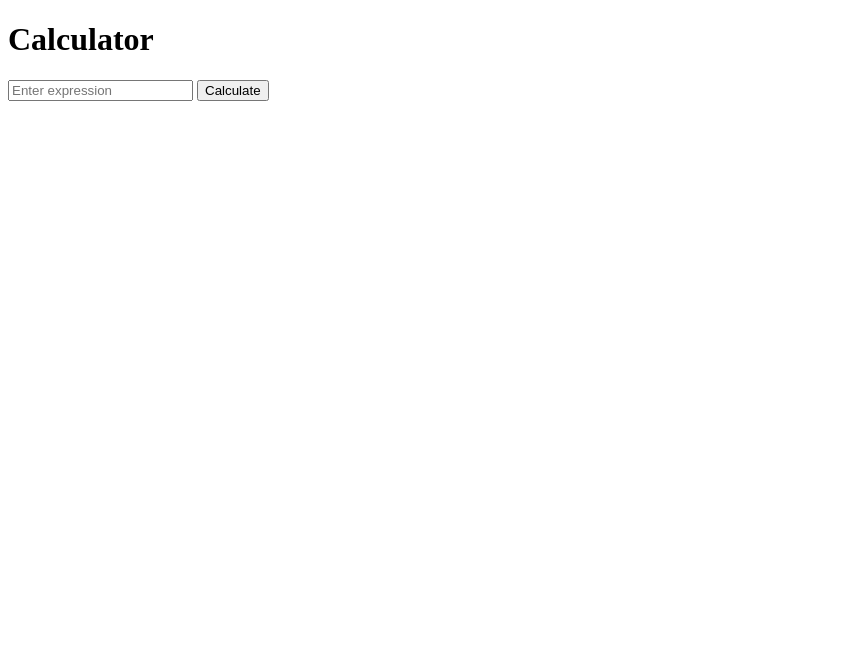
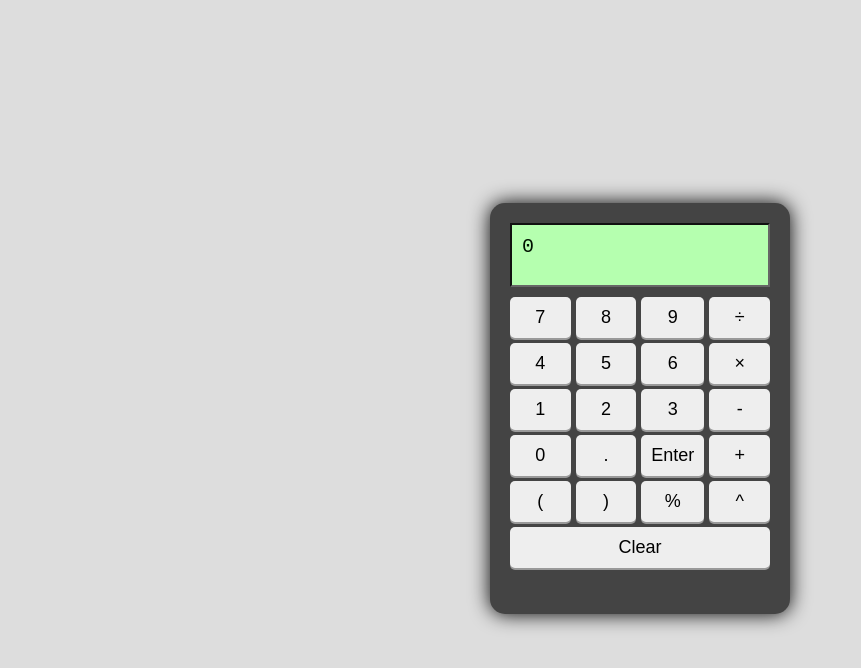
Before and after one commit to evanYDL/calculator, a plain HTML site: page index.html in a window 1280 px wide. Shown: the whole page, without its empty margins (0-861 px from the left). Drawn offline with Linux system fonts and the light colour scheme.

Commit message:
Style web interface like classic TI calculator

```diff
--- a/index.html
+++ b/index.html
@@ -3,14 +3,80 @@
 <head>
     <meta charset="utf-8">
     <title>Calculator</title>
+    <style>
+        body {
+            background-color: #ddd;
+            display: flex;
+            justify-content: center;
+            align-items: center;
+            height: 100vh;
+            font-family: sans-serif;
+        }
+        #calc {
+            background: #444;
+            padding: 20px;
+            border-radius: 15px;
+            box-shadow: 0 0 20px #000;
+            width: 260px;
+        }
+        #display {
+            background: #b5ffaf;
+            color: #010;
+            font-family: "Courier New", monospace;
+            font-size: 20px;
+            padding: 10px;
+            height: 40px;
+            margin-bottom: 10px;
+            border: 2px inset #666;
+            overflow: hidden;
+        }
+        #keys {
+            display: grid;
+            grid-template-columns: repeat(4, 1fr);
+            grid-gap: 5px;
+        }
+        button {
+            padding: 10px;
+            font-size: 18px;
+            border: none;
+            background: #eee;
+            border-radius: 5px;
+            box-shadow: 0 2px #999;
+        }
+        button:active {
+            box-shadow: none;
+            position: relative;
+            top: 2px;
+        }
+        #result {
+            margin-top: 10px;
+            text-align: center;
+            font-weight: bold;
+            min-height: 1em;
+        }
+    </style>
     <script>
+        let expr = "";
+        function updateDisplay() {
+            document.getElementById('display').textContent = expr || "0";
+        }
+        function press(val) {
+            expr += val;
+            updateDisplay();
+        }
+        function clearDisplay() {
+            expr = "";
+            updateDisplay();
+            document.getElementById('result').textContent = "";
+        }
         function calculate() {
-    const expr = document.getElementById('expr').value;
             fetch('/calc?expr=' + encodeURIComponent(expr))
                 .then(res => res.json())
                 .then(data => {
                     if (data.result !== undefined) {
                         document.getElementById('result').textContent = data.result;
+                        expr = String(data.result);
+                        updateDisplay();
                     } else {
                         document.getElementById('result').textContent = 'Error: ' + data.error;
                     }
@@ -18,16 +84,37 @@ function calculate() {
                 .catch(err => {
                     document.getElementById('result').textContent = 'Error: ' + err;
                 });
-    return false;
         }
+        window.onload = updateDisplay;
     </script>
 </head>
 <body>
-    <h1>Calculator</h1>
-    <form onsubmit="return calculate();">
-        <input id="expr" type="text" placeholder="Enter expression" />
-        <button type="submit">Calculate</button>
-    </form>
+    <div id="calc">
+        <div id="display"></div>
+        <div id="keys">
+            <button onclick="press('7')">7</button>
+            <button onclick="press('8')">8</button>
+            <button onclick="press('9')">9</button>
+            <button onclick="press('/')">&divide;</button>
+            <button onclick="press('4')">4</button>
+            <button onclick="press('5')">5</button>
+            <button onclick="press('6')">6</button>
+            <button onclick="press('*')">&times;</button>
+            <button onclick="press('1')">1</button>
+            <button onclick="press('2')">2</button>
+            <button onclick="press('3')">3</button>
+            <button onclick="press('-')">-</button>
+            <button onclick="press('0')">0</button>
+            <button onclick="press('.')">.</button>
+            <button onclick="calculate()">Enter</button>
+            <button onclick="press('+')">+</button>
+            <button onclick="press('(')">(</button>
+            <button onclick="press(')')">)</button>
+            <button onclick="press('%')">%</button>
+            <button onclick="press('**')">^</button>
+            <button onclick="clearDisplay()" style="grid-column: span 4">Clear</button>
+        </div>
         <div id="result"></div>
+    </div>
 </body>
 </html>
```
Lines whose indentation alone changed are shown as unchanged.
